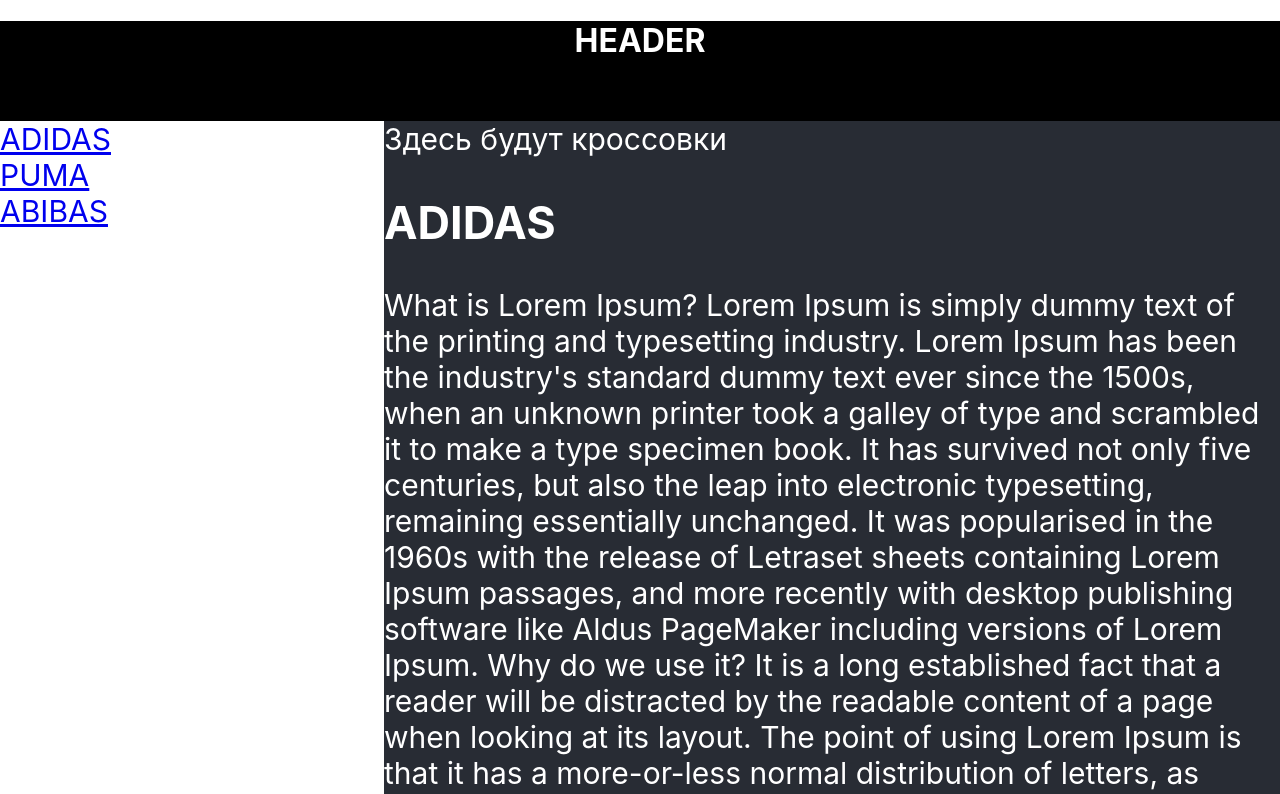
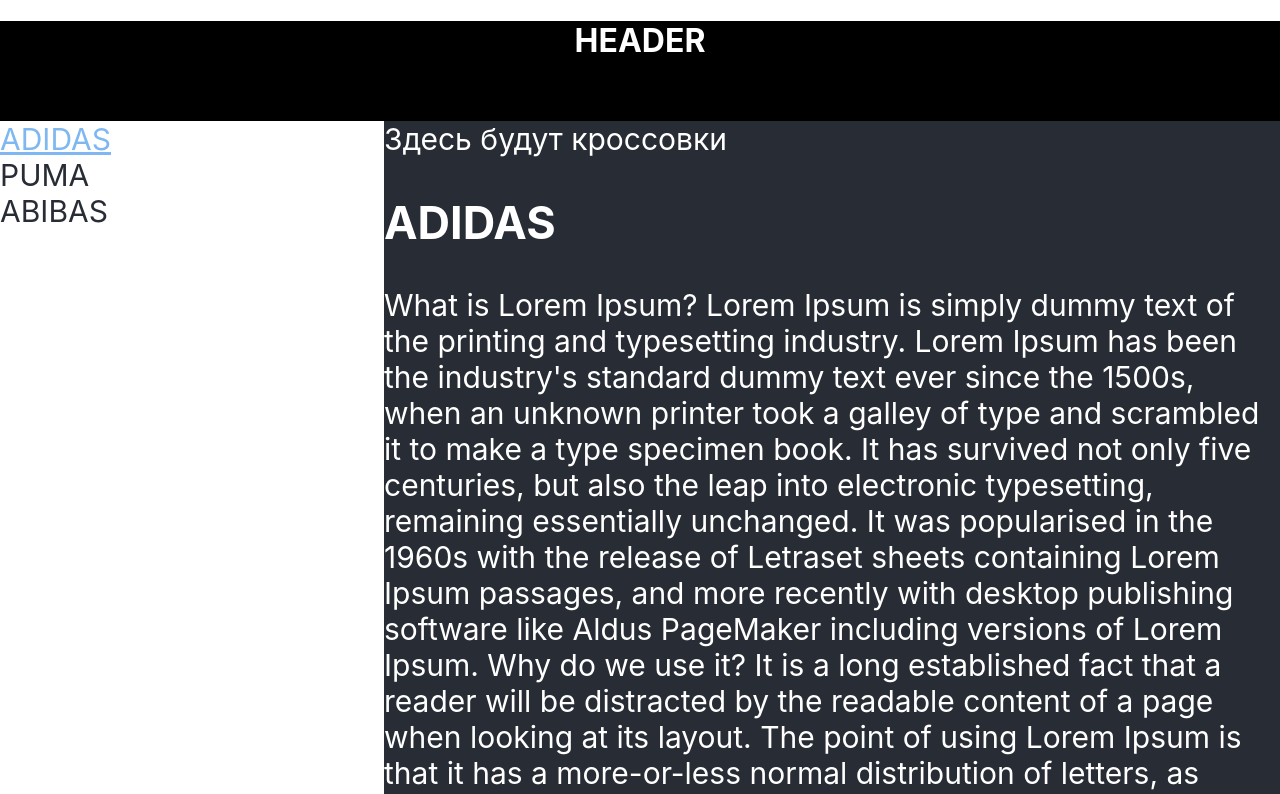
Before and after one commit to Maksimus39/react_routing_dom_v6, a React (Create React App) app: page /page1 in a window 1280 px wide. Shown: the top 794 px of the page. Built offline with nearby package versions, Linux system fonts and the light colour scheme.

Commit message:
Добавление стилей для страниц роутингов

```diff
--- a/src/components/Site.module.css
+++ b/src/components/Site.module.css
@@ -34,3 +34,14 @@
     text-align: center;
     color: white;
 }
+
+.navLink {
+    text-decoration: none;
+    color: #282c34;
+}
+
+
+.activeNavLink {
+    color: #7fb8f1;
+    text-decoration: underline;
+}
```
